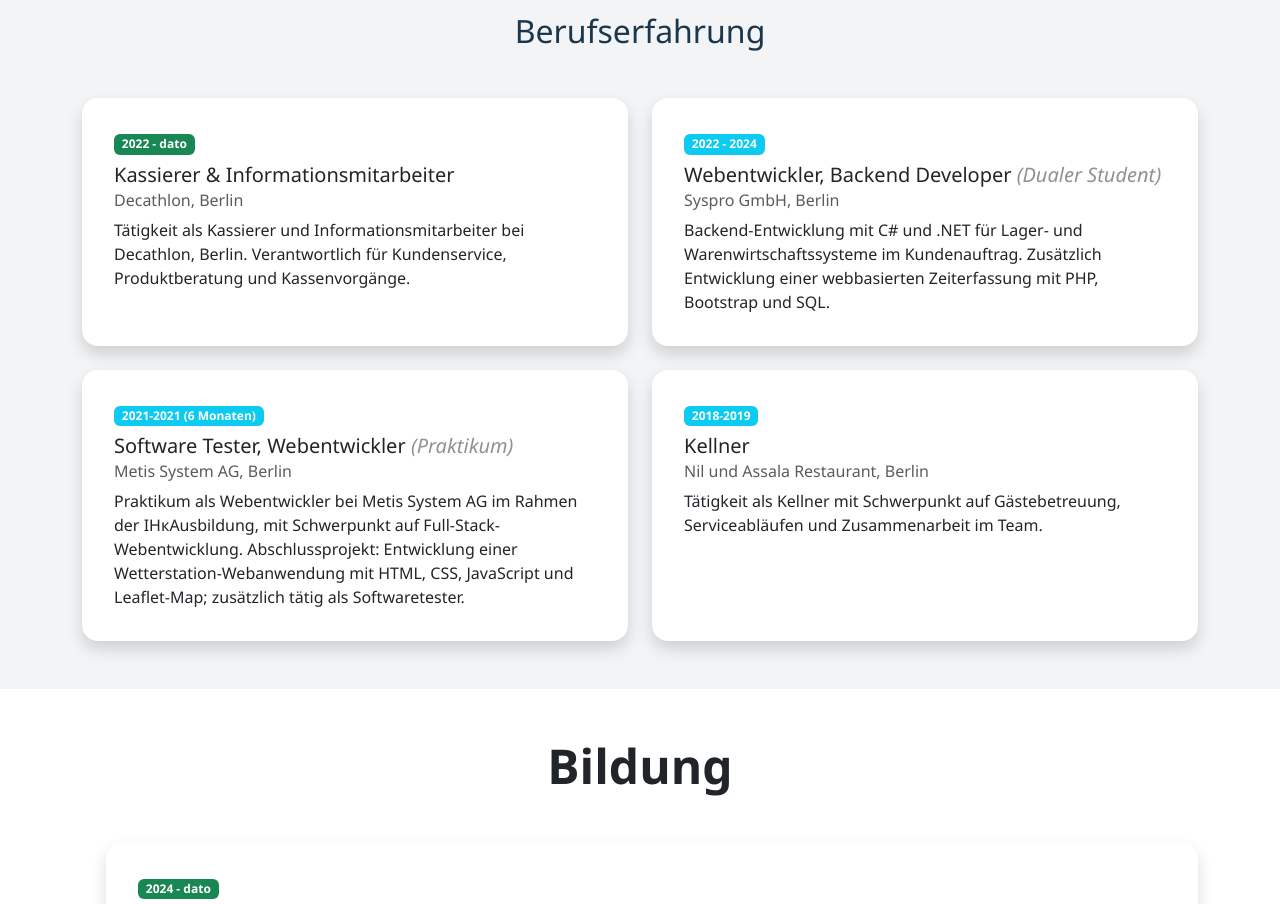
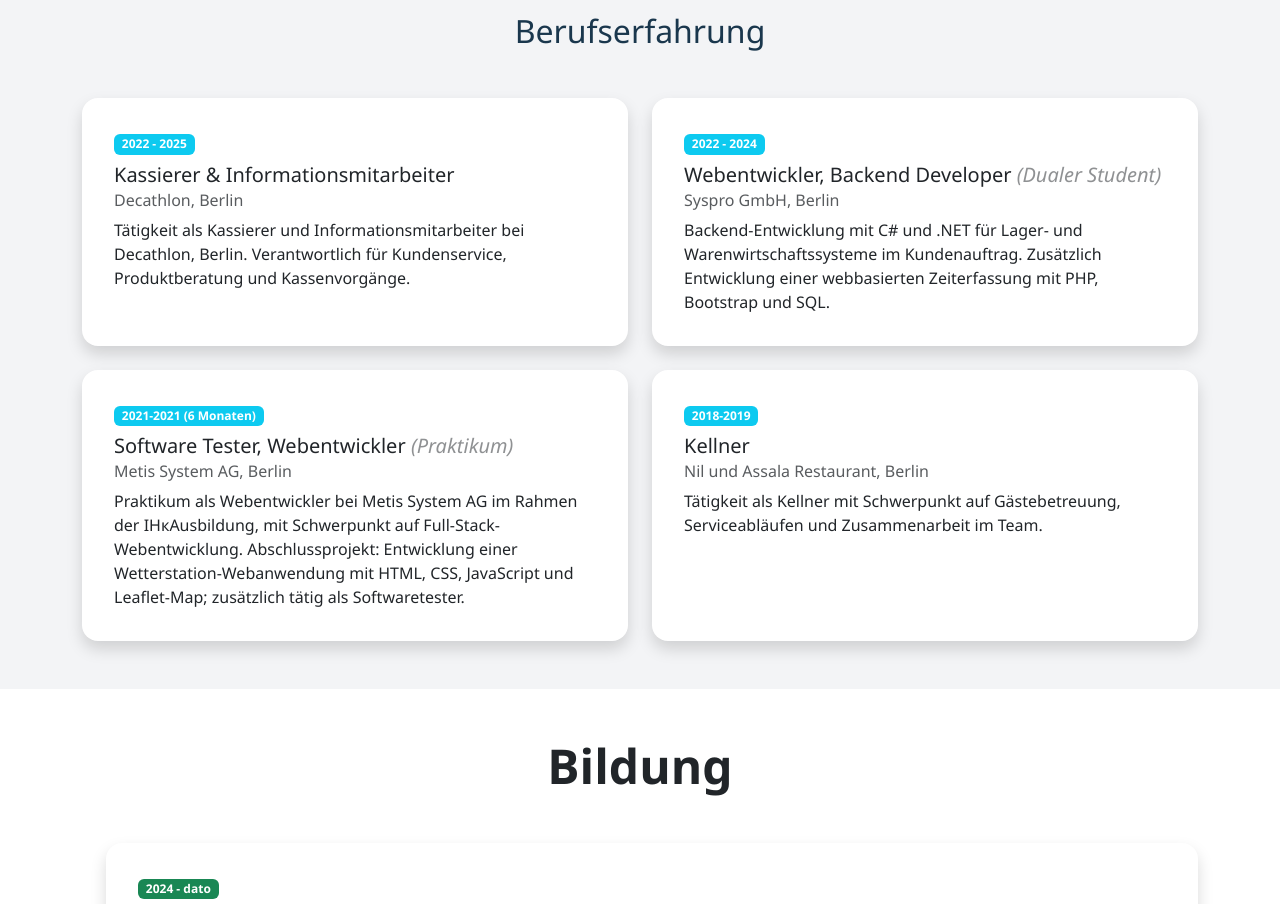
Before and after one commit to othman-aldaood/my_web_pag, a plain HTML site: page index.html in a window 1280 px wide. Shown: the part 860-1764 px from the top of the page. Drawn offline with nearby package versions, Linux system fonts and the light colour scheme.

Commit message:
Job Date fix

```diff
--- a/index.html
+++ b/index.html
@@ -49,7 +49,7 @@
         <div class="col-md-6" data-aos="fade-right">
           <div class="card shadow h-100">
             <div class="card-body">
-              <div class="badge bg-success text-white mb-2">2022 - dato</div>
+              <div class="badge bg-info text-white mb-2">2022 - 2025</div>
               <h5 class="card-title">Kassierer & Informationsmitarbeiter</h5>
               <h6 class="card-subtitle mb-2 text-muted">Decathlon, Berlin</h6>
               <p class="card-text">Tätigkeit als Kassierer und Informationsmitarbeiter bei Decathlon, Berlin.
```
